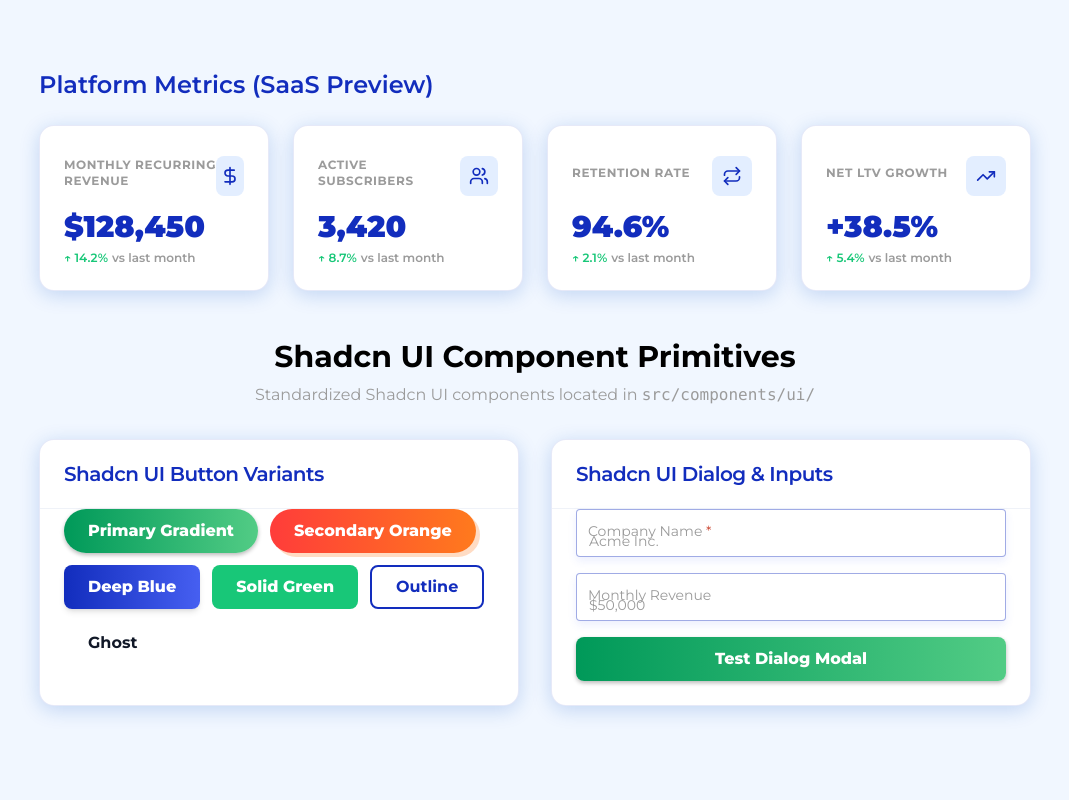
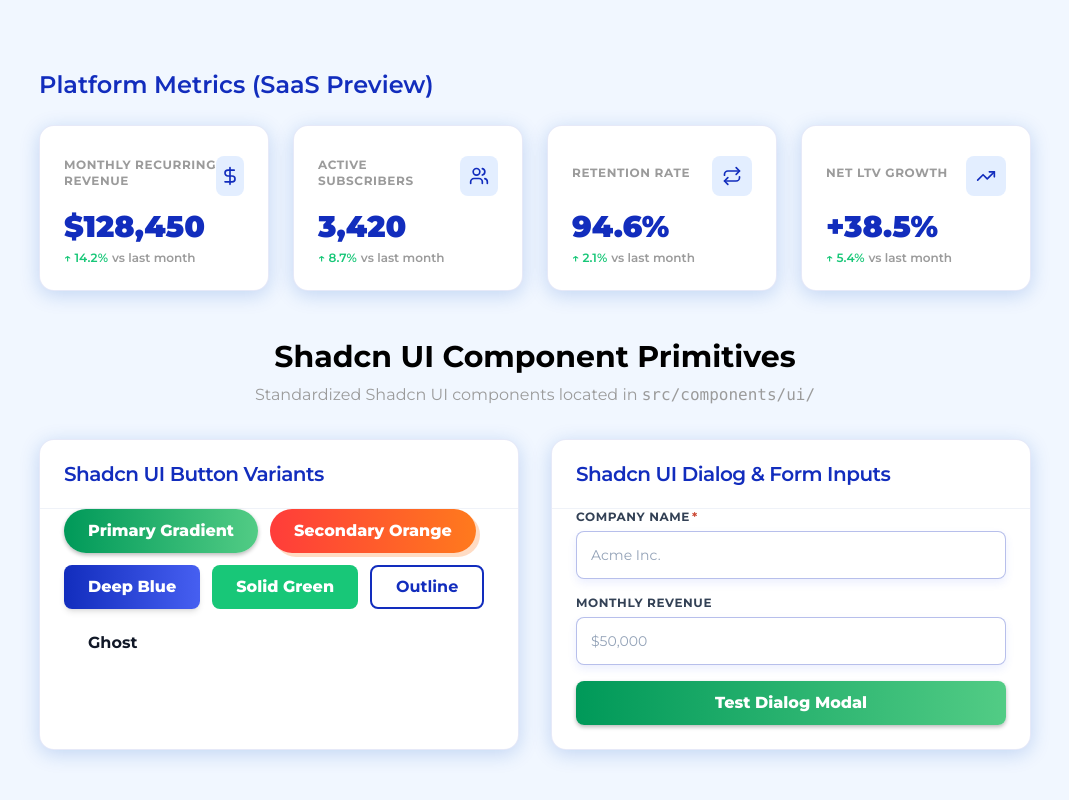
Before and after one commit to anhhoang-1002/wowloop-react-design-system, a React (Vite) app: page / in a window 1280 px wide. Shown: the part 530-1330 px from the top of the page, without its empty margins (105-1174 px from the left). Built offline with nearby package versions, Linux system fonts and the light colour scheme.

Commit message:
fix: resolve form input label overlap by supporting clean top label and peer floating label animation

```diff
--- a/src/App.tsx
+++ b/src/App.tsx
@@ -93,11 +93,11 @@ export function App() {
               {/* Dialog Modal */}
               <Card variant="blue-shadow">
                 <CardHeader>
-                  <CardTitle>Shadcn UI Dialog & Inputs</CardTitle>
+                  <CardTitle>Shadcn UI Dialog & Form Inputs</CardTitle>
                 </CardHeader>
                 <CardContent className="space-y-4">
-                  <Input floatingLabel="Company Name" placeholder="Acme Inc." requiredStar />
-                  <Input floatingLabel="Monthly Revenue" placeholder="$50,000" />
+                  <Input label="Company Name" placeholder="Acme Inc." requiredStar />
+                  <Input label="Monthly Revenue" placeholder="$50,000" />
                   <Button variant="primaryGradient" className="w-full" onClick={() => setIsDialogOpen(true)}>
                     Test Dialog Modal
                   </Button>
@@ -160,9 +160,9 @@ export function App() {
           </DialogHeader>
 
           <form className="space-y-3 mt-4" onSubmit={(e) => { e.preventDefault(); setIsDialogOpen(false); alert('Submitted!'); }}>
-            <Input floatingLabel="Company Name" requiredStar placeholder="Acme Brands" />
-            <Input floatingLabel="Company Website" requiredStar placeholder="https://example.com" />
-            <Input floatingLabel="Monthly Revenue (USD)" requiredStar placeholder="$100,000" />
+            <Input label="Company Name" requiredStar placeholder="Acme Brands" />
+            <Input label="Company Website" requiredStar placeholder="https://example.com" />
+            <Input label="Monthly Revenue (USD)" requiredStar placeholder="$100,000" />
             <DialogFooter>
               <Button type="submit" variant="primaryGradient" pill className="w-full">
                 Submit Strategy Request
--- a/src/components/ui/input.tsx
+++ b/src/components/ui/input.tsx
@@ -2,37 +2,51 @@ import * as React from "react";
 import { cn } from "../../lib/utils";
 
 export interface InputProps extends React.InputHTMLAttributes<HTMLInputElement> {
+  label?: string;
   floatingLabel?: string;
   requiredStar?: boolean;
   error?: string;
 }
 
 const Input = React.forwardRef<HTMLInputElement, InputProps>(
-  ({ className, type, floatingLabel, requiredStar = false, error, ...props }, ref) => {
-    const isFloating = Boolean(floatingLabel);
+  ({ className, type, label, floatingLabel, requiredStar = false, error, ...props }, ref) => {
+    // If standard label is provided or no floating label, render label above input box
+    const displayLabel = label || floatingLabel;
+    const isFloating = Boolean(floatingLabel && !label);
 
     return (
-      <div className="relative w-full mb-4">
+      <div className="relative w-full mb-4 text-left">
+        {/* Standard Label Above Input */}
+        {displayLabel && !isFloating && (
+          <label className="block text-xs font-bold text-slate-700 uppercase tracking-wider mb-1.5">
+            {displayLabel}
+            {requiredStar && <span className="text-danger ml-0.5">*</span>}
+          </label>
+        )}
+
         <div className="relative w-full">
           <input
             type={type}
+            ref={ref}
             className={cn(
-              "flex h-12 w-full rounded-sm border border-secondary/40 bg-white px-3 py-2 text-sm shadow-input-shadow transition-colors file:border-0 file:bg-transparent file:text-sm file:font-medium placeholder:text-muted focus-visible:outline-none focus-visible:ring-2 focus-visible:ring-secondary/50 focus-visible:ring-offset-2 disabled:cursor-not-allowed disabled:opacity-50",
-              isFloating && "pt-5 pb-1",
+              "peer flex h-12 w-full rounded-md border border-secondary/30 bg-white px-3.5 text-sm text-slate-900 shadow-input-shadow transition-all placeholder:text-slate-400 focus-visible:outline-none focus-visible:ring-2 focus-visible:ring-secondary/50 focus-visible:border-secondary disabled:cursor-not-allowed disabled:opacity-50",
+              isFloating && "pt-5 pb-1 placeholder-transparent",
               error && "bg-danger-bg border-danger focus-visible:ring-danger",
               className
             )}
             placeholder={isFloating ? " " : props.placeholder}
-            ref={ref}
             {...props}
           />
+
+          {/* Floating Label (Triggers when input has class `peer`) */}
           {isFloating && (
-            <label className="absolute left-3 top-3 text-sm text-muted pointer-events-none transition-all peer-focus:top-1 peer-focus:text-[11px] peer-focus:font-semibold peer-focus:text-secondary peer-[:not(:placeholder-shown)]:top-1 peer-[:not(:placeholder-shown)]:text-[11px]">
+            <label className="absolute left-3.5 top-3.5 text-sm text-slate-400 pointer-events-none transition-all duration-150 peer-focus:top-1.5 peer-focus:text-[10px] peer-focus:font-bold peer-focus:text-secondary peer-[:not(:placeholder-shown)]:top-1.5 peer-[:not(:placeholder-shown)]:text-[10px] peer-[:not(:placeholder-shown)]:font-bold peer-[:not(:placeholder-shown)]:text-secondary">
               {floatingLabel}
-              {requiredStar && <span className="text-danger"> *</span>}
+              {requiredStar && <span className="text-danger ml-0.5">*</span>}
             </label>
           )}
         </div>
+
         {error && <p className="text-xs font-medium text-danger mt-1">{error}</p>}
       </div>
     );
```
